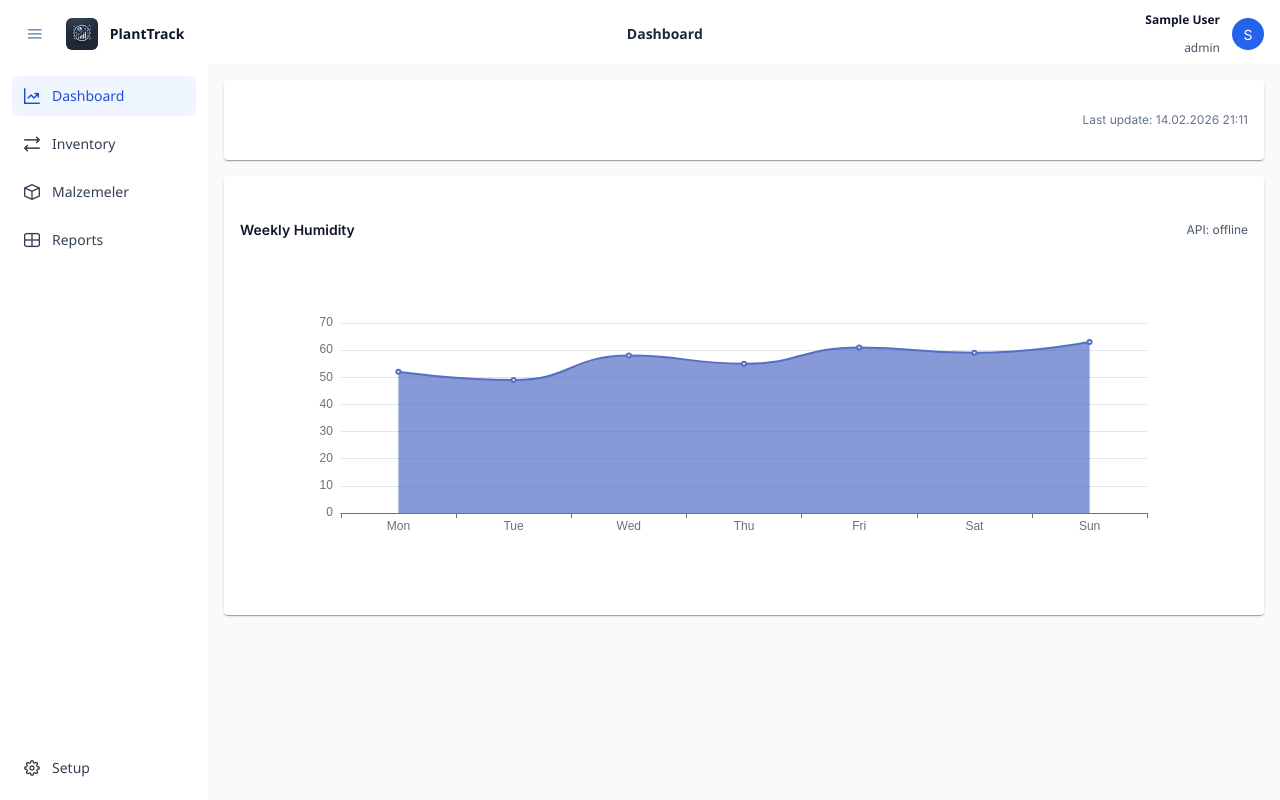
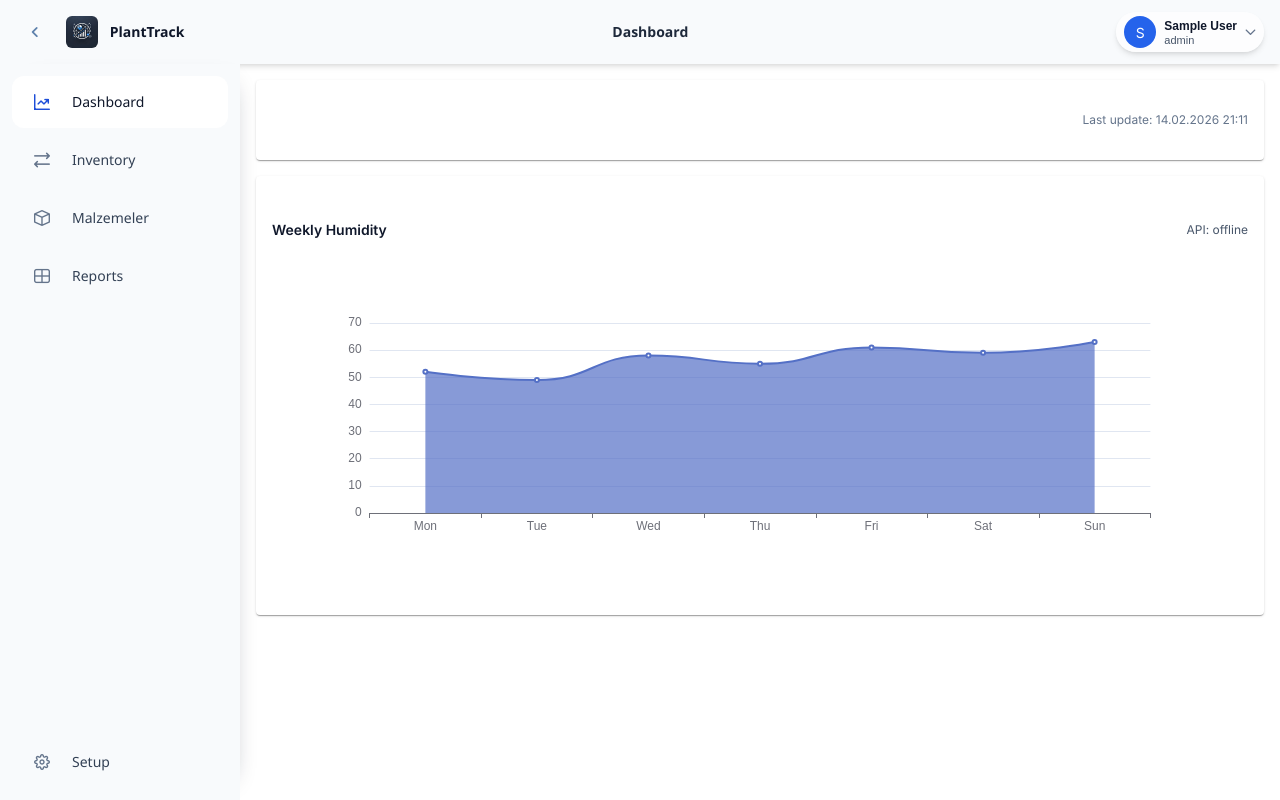
Before and after one commit to ata-turkoglu/plant-track-frontend, a React (Vite) app: page / in a window 1280 px wide. Built offline with nearby package versions, Linux system fonts and the light colour scheme; no server answers; sample sign-in values are in the browser's storage.

Commit message:
fix styles

```diff
--- a/src/components/AppHeader.tsx
+++ b/src/components/AppHeader.tsx
@@ -1,4 +1,4 @@
-import { useRef } from 'react';
+import { useEffect, useRef } from 'react';
 import { useDispatch, useSelector } from 'react-redux';
 import { useLocation, useNavigate } from 'react-router-dom';
 import { Avatar } from 'primereact/avatar';
@@ -7,8 +7,9 @@ import { Menu } from 'primereact/menu';
 import type { Menu as MenuType } from 'primereact/menu';
 
 import type { RootState } from '../store';
-import { toggleSidebar } from '../store/uiSlice';
+import { closeMobileSidebar, toggleMobileSidebar, toggleSidebar } from '../store/uiSlice';
 import { logout } from '../store/userSlice';
+import { useMediaQuery } from '../hooks/useMediaQuery';
 
 export default function AppHeader() {
   const dispatch = useDispatch();
@@ -16,6 +17,12 @@ export default function AppHeader() {
   const location = useLocation();
   const menuRef = useRef<MenuType>(null);
   const user = useSelector((state: RootState) => state.user);
+  const sidebarCollapsed = useSelector((state: RootState) => state.ui.sidebarCollapsed);
+  const isDesktop = useMediaQuery('(min-width: 768px)');
+
+  useEffect(() => {
+    if (isDesktop) dispatch(closeMobileSidebar());
+  }, [dispatch, isDesktop]);
 
   const pageTitle = (() => {
     const path = location.pathname;
@@ -46,15 +53,18 @@ export default function AppHeader() {
   ];
 
   return (
-    <header className="grid h-16 grid-cols-[auto_1fr_auto] items-center gap-3 border-b border-slate-200 bg-white px-4">
+    <header className="grid h-16 grid-cols-[auto_1fr_auto] items-center gap-3 border-b border-slate-200 bg-slate-50 px-4 shadow-md">
       <div className="flex items-center gap-3">
         <Button
-          icon="pi pi-bars"
+          icon={isDesktop ? (sidebarCollapsed ? 'pi pi-angle-right' : 'pi pi-angle-left') : 'pi pi-bars'}
           rounded
           text
-          size="small"
-          aria-label="Toggle sidebar"
-          onClick={() => dispatch(toggleSidebar())}
+          aria-label={isDesktop ? 'Collapse sidebar' : 'Open menu'}
+          onClick={() => {
+            if (isDesktop) dispatch(toggleSidebar());
+            else dispatch(toggleMobileSidebar());
+          }}
+          className='cursor-pointer'
         />
         <img src="/images/logo.webp" alt="PlantTrack" className="h-8 w-8 rounded-md object-cover" />
         <span className="text-sm font-semibold text-slate-900">PlantTrack</span>
@@ -67,20 +77,25 @@ export default function AppHeader() {
       </div>
 
       <div className="flex items-center gap-3 justify-self-end">
-        <div className="text-right text-xs text-slate-600">
-          <p className="font-semibold text-slate-900">{user.name}</p>
-          <p>{user.role}</p>
-        </div>
         <button
           type="button"
-          className="inline-flex h-8 w-8 items-center justify-center rounded-full border-0 bg-transparent p-0"
+          className="group border-none cursor-pointer inline-flex items-center gap-2 rounded-full bg-white/70 px-2 py-1 shadow-md transition-colors hover:bg-white hover:shadow"
           onClick={(event) => menuRef.current?.toggle(event)}
           aria-controls="user_menu"
           aria-haspopup
         >
-          <Avatar label={user.name[0]} shape="circle" className="h-8 w-8 bg-brand-500 text-white" />
+          <Avatar
+            label={(user.name?.[0] ?? 'U').toUpperCase()}
+            shape="circle"
+            className="h-8 w-8 bg-brand-500 text-white"
+          />
+          <div className="hidden min-w-0 flex-col text-left md:flex">
+            <span className="max-w-[160px] truncate text-xs font-semibold text-slate-900">{user.name}</span>
+            <span className="max-w-[160px] truncate text-[11px] text-slate-600">{user.role}</span>
+          </div>
+          <i className="pi pi-chevron-down text-[11px] text-slate-500 transition-transform group-hover:text-slate-700" />
         </button>
-        <Menu model={menuItems} popup id="user_menu" ref={menuRef} />
+        <Menu model={menuItems} popup popupAlignment="right" id="user_menu" ref={menuRef} />
       </div>
     </header>
   );
--- a/src/components/AppSidebar.tsx
+++ b/src/components/AppSidebar.tsx
@@ -12,15 +12,21 @@ const items = [
   { label: 'Setup', icon: 'pi pi-cog', to: '/setup' }
 ];
 
-export default function AppSidebar() {
-  const collapsed = useSelector((state: RootState) => state.ui.sidebarCollapsed);
+type AppSidebarProps = {
+  collapsedOverride?: boolean;
+  onNavigate?: () => void;
+};
+
+export default function AppSidebar({ collapsedOverride, onNavigate }: AppSidebarProps) {
+  const collapsedFromStore = useSelector((state: RootState) => state.ui.sidebarCollapsed);
   const location = useLocation();
 
-  const widthClass = useMemo(() => (collapsed ? 'w-16' : 'w-52'), [collapsed]);
+  const collapsed = collapsedOverride ?? collapsedFromStore;
+  const widthClass = useMemo(() => (collapsed ? 'w-16' : 'w-60'), [collapsed]);
 
   return (
-    <aside className={`${widthClass} border-r border-slate-200 bg-white transition-all duration-200`}>
-      <nav className="flex h-full flex-col gap-2 p-3">
+    <aside className={`${widthClass} sidebar-shadow-right border-r border-slate-200 bg-slate-50 transition-all duration-200`}>
+      <nav className="flex h-full flex-col gap-1.5 p-3">
         {items.map((item) => {
           const active = item.to === '/' ? location.pathname === '/' : location.pathname.startsWith(item.to);
           const isBottom = item.to === '/setup';
@@ -28,14 +34,27 @@ export default function AppSidebar() {
             <Link
               key={item.to}
               to={item.to}
-              className={`no-underline flex items-center gap-3 rounded-lg px-3 py-2 text-sm transition-colors ${
+              title={collapsed ? item.label : undefined}
+              onClick={() => onNavigate?.()}
+              className={[
+                'group no-underline flex items-center gap-3 rounded-xl py-2 text-sm transition-all',
+                collapsed ? 'justify-center px-2' : 'px-3',
                 active
-                  ? 'bg-brand-50 text-brand-700'
-                  : 'text-slate-700 hover:bg-slate-100 hover:text-slate-900'
-              } ${isBottom ? 'mt-auto' : ''}`}
+                  ? 'bg-white text-slate-900 shadow-sm ring-1 ring-slate-200'
+                  : 'text-slate-700 hover:bg-white/60 hover:text-slate-900',
+                isBottom ? 'mt-auto' : ''
+              ].join(' ')}
             >
-              <i className={`${item.icon} text-base`} />
-              {!collapsed && <span>{item.label}</span>}
+              <span
+                className={[
+                  'inline-flex h-9 w-9 items-center justify-center rounded-xl transition-colors',
+                  active ? 'text-brand-700' : 'text-slate-500 group-hover:text-slate-700'
+                ].join(' ')}
+                aria-hidden
+              >
+                <i className={`${item.icon} text-base`} />
+              </span>
+              {!collapsed && <span className="truncate font-medium">{item.label}</span>}
             </Link>
           );
         })}
--- /dev/null
+++ b/src/hooks/useMediaQuery.ts
@@ -0,0 +1,22 @@
+import { useEffect, useState } from 'react';
+
+export function useMediaQuery(query: string) {
+  const [matches, setMatches] = useState(() => {
+    if (typeof window === 'undefined') return false;
+    return window.matchMedia(query).matches;
+  });
+
+  useEffect(() => {
+    const mql = window.matchMedia(query);
+    const onChange = () => setMatches(mql.matches);
+    onChange();
+    if (mql.addEventListener) mql.addEventListener('change', onChange);
+    else mql.addListener(onChange);
+    return () => {
+      if (mql.removeEventListener) mql.removeEventListener('change', onChange);
+      else mql.removeListener(onChange);
+    };
+  }, [query]);
+
+  return matches;
+}
--- a/src/index.css
+++ b/src/index.css
@@ -14,11 +14,15 @@ body,
 body {
   margin: 0;
   color: #0f172a;
-  background: #f8fafc;
 }
 
 .p-component {
   font-size: 0.875rem;
+}
+
+/* One-sided shadow for the app sidebar (right side only). */
+.sidebar-shadow-right {
+  box-shadow: 12px 0 24px -24px rgba(15, 23, 42, 0.45);
 }
 
 /* PrimeReact: keep focus ring for keyboard users, but avoid "stuck" focus glow after mouse clicks. */
--- a/src/layout/AppLayout.tsx
+++ b/src/layout/AppLayout.tsx
@@ -1,13 +1,37 @@
 import { Outlet } from 'react-router-dom';
+import { useDispatch, useSelector } from 'react-redux';
+
 import AppHeader from '../components/AppHeader';
 import AppSidebar from '../components/AppSidebar';
+import type { RootState } from '../store';
+import { closeMobileSidebar } from '../store/uiSlice';
+import { useMediaQuery } from '../hooks/useMediaQuery';
 
 export default function AppLayout() {
+  const dispatch = useDispatch();
+  const isDesktop = useMediaQuery('(min-width: 768px)');
+  const mobileSidebarOpen = useSelector((s: RootState) => s.ui.mobileSidebarOpen);
+
   return (
-    <div className="flex h-screen flex-col bg-slate-50">
+    <div className="flex h-screen flex-col">
       <AppHeader />
       <div className="flex min-w-0 flex-1 flex-row">
-      <AppSidebar />
+        {isDesktop ? (
+          <AppSidebar />
+        ) : mobileSidebarOpen ? (
+          <div className="fixed inset-x-0 bottom-0 top-16 z-40">
+            <button
+              type="button"
+              className="absolute inset-0 cursor-default bg-slate-900/20"
+              aria-label="Close menu"
+              onClick={() => dispatch(closeMobileSidebar())}
+            />
+            <div className="absolute inset-y-0 left-0 w-72 shadow-xl">
+              <AppSidebar collapsedOverride={false} onNavigate={() => dispatch(closeMobileSidebar())} />
+            </div>
+          </div>
+        ) : null}
+
         <main className="flex-1 overflow-auto p-4">
           <Outlet />
         </main>
--- a/src/pages/InventoryMovementsPage.tsx
+++ b/src/pages/InventoryMovementsPage.tsx
@@ -498,7 +498,6 @@ export default function InventoryMovementsPage() {
             value={filteredMovements}
             loading={loading}
             size="small"
-            stripedRows
             emptyMessage="Hareket yok."
             rowClassName={(row: MovementRow) =>
               row.movement_type === 'IN' ? 'inventory-row-in' : row.movement_type === 'OUT' ? 'inventory-row-out' : ''
@@ -679,7 +678,7 @@ export default function InventoryMovementsPage() {
           </div>
 
           <div className="rounded-xl border border-slate-200 bg-white p-2">
-            <DataTable value={itemsList} size="small" stripedRows emptyMessage="Item yok.">
+            <DataTable value={itemsList} size="small" emptyMessage="Item yok.">
               <Column field="code" header="Kod" style={{ width: '10rem' }} />
               <Column field="name" header="Isim" />
               <Column
--- a/src/pages/setup/WarehousesPage.tsx
+++ b/src/pages/setup/WarehousesPage.tsx
@@ -240,7 +240,7 @@ export default function WarehousesPage() {
       {error ? <Message severity="error" text={error} className="w-full" /> : null}
 
       <div className="rounded-xl border border-slate-200 bg-white p-3">
-        <DataTable value={warehouses} loading={loading} size="small" stripedRows emptyMessage="Depo yok.">
+        <DataTable value={warehouses} loading={loading} size="small" emptyMessage="Depo yok.">
           <Column field="name" header="Depo" />
           <Column header="Tür" body={typeBody} style={{ width: '10rem' }} />
           <Column header="Lokasyon" body={locationBody} />
--- a/src/store/uiSlice.ts
+++ b/src/store/uiSlice.ts
@@ -2,10 +2,12 @@ import { createSlice } from '@reduxjs/toolkit';
 
 interface UiState {
   sidebarCollapsed: boolean;
+  mobileSidebarOpen: boolean;
 }
 
 const initialState: UiState = {
-  sidebarCollapsed: false
+  sidebarCollapsed: false,
+  mobileSidebarOpen: false
 };
 
 const uiSlice = createSlice({
@@ -14,9 +16,18 @@ const uiSlice = createSlice({
   reducers: {
     toggleSidebar(state) {
       state.sidebarCollapsed = !state.sidebarCollapsed;
+    },
+    openMobileSidebar(state) {
+      state.mobileSidebarOpen = true;
+    },
+    closeMobileSidebar(state) {
+      state.mobileSidebarOpen = false;
+    },
+    toggleMobileSidebar(state) {
+      state.mobileSidebarOpen = !state.mobileSidebarOpen;
     }
   }
 });
 
-export const { toggleSidebar } = uiSlice.actions;
+export const { toggleSidebar, openMobileSidebar, closeMobileSidebar, toggleMobileSidebar } = uiSlice.actions;
 export default uiSlice.reducer;
```
